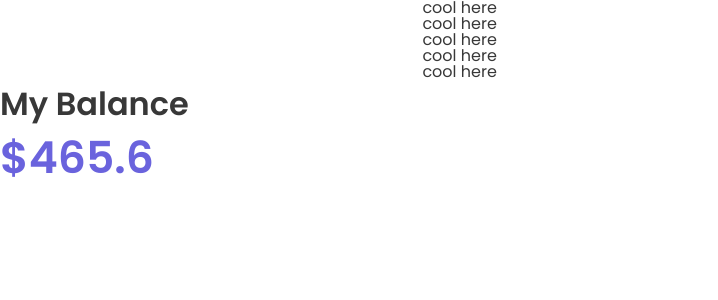
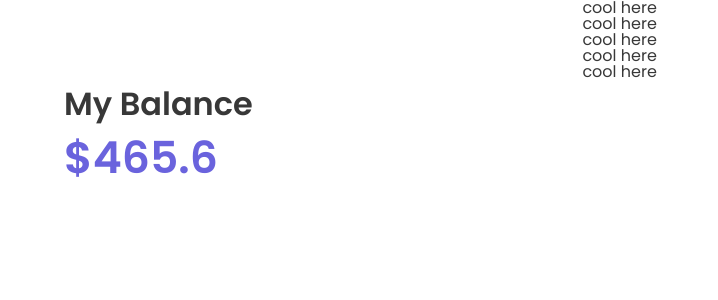
Before and after one commit to bacebu4/investing, a React (Create React App) app: page / in a window 1280 px wide. Shown: the top 300 px of the page, without its empty margins (0-718 px from the left). Built offline with nearby package versions, Linux system fonts and the light colour scheme.

Commit message:
paddings added

```diff
--- a/src/App.tsx
+++ b/src/App.tsx
@@ -7,11 +7,13 @@ const Wrapper = styled.div`
 
 const SidebarContent = styled.aside`
   width: 33%;
+  padding: 0 64px;
 `;
 
 const MainContent = styled.main`
   flex: 1;
   overflow: auto;
+  padding: 0 32px;
 `;
 
 function App() {
```
